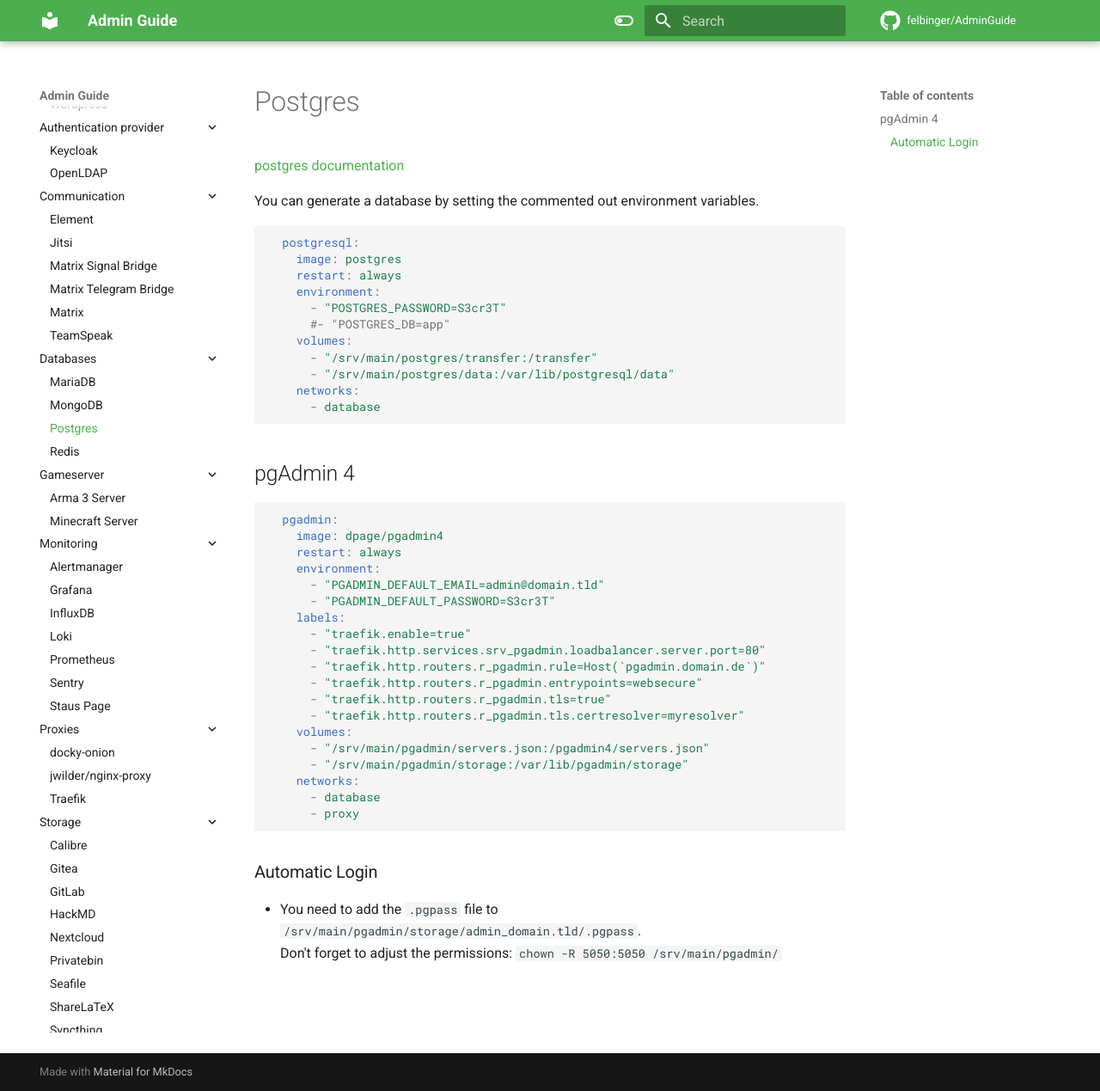
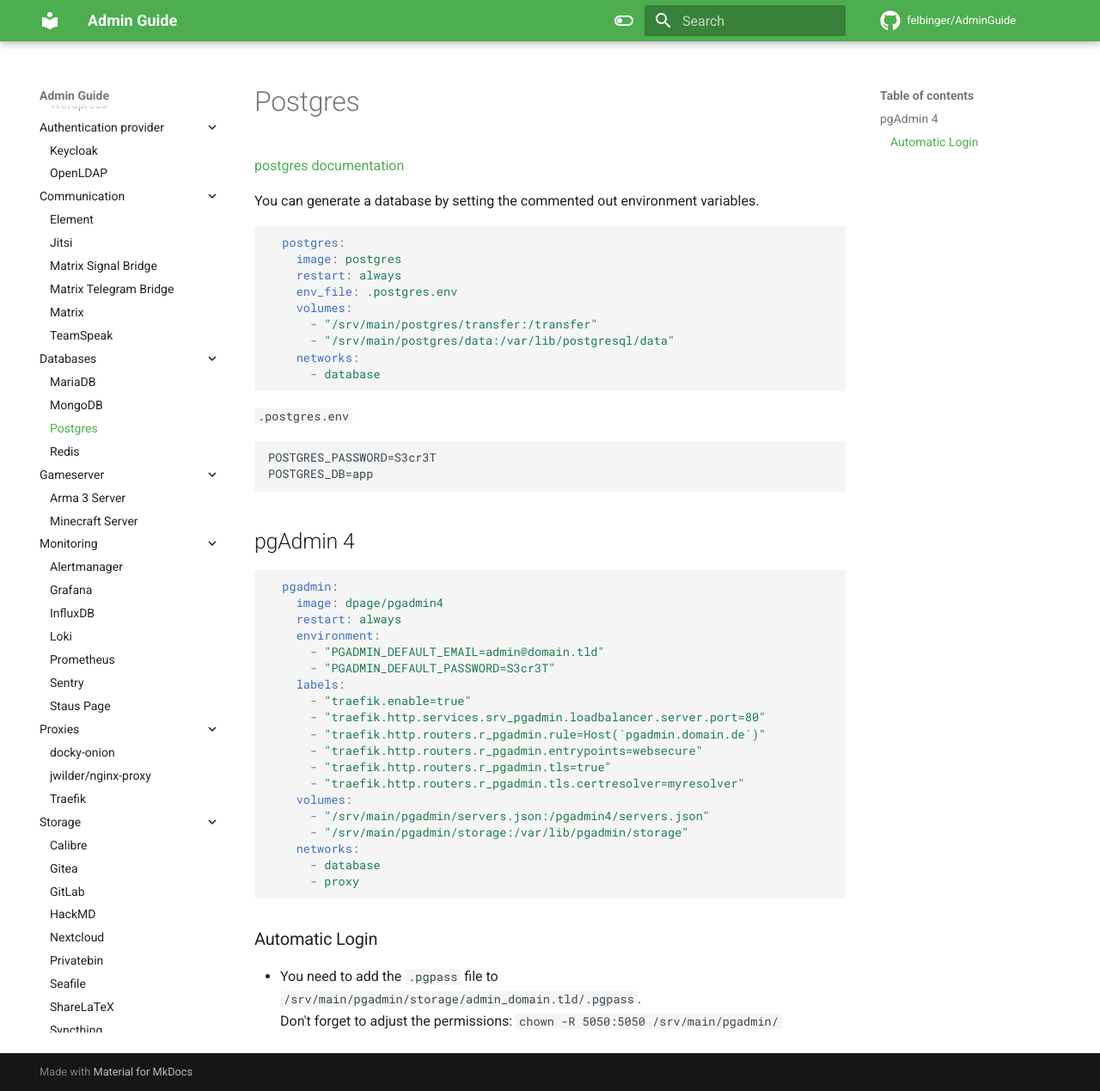
Before and after one commit to felbinger/AdminGuide, an MkDocs documentation site: the page built from docs/services/databases/postgresql.md, in a window 1280 px wide and 1269 px high. Shown: the whole window at 86% size. Built offline with MkDocs 1.6.1 and Material for MkDocs 9.7.7, drawn with Linux system fonts in a browser that asks for light colours; nearby versions of some CDN libraries; comment, search, counter and statistics services are not loaded.

Commit message:
updated postgres

````diff
--- a/docs/services/databases/postgresql.md
+++ b/docs/services/databases/postgresql.md
@@ -4,17 +4,21 @@
 
 You can generate a database by setting the commented out environment variables.
 ```yaml
-  postgresql:
+  postgres:
     image: postgres
     restart: always
-    environment:
-      - "POSTGRES_PASSWORD=S3cr3T"
-      #- "POSTGRES_DB=app"
+    env_file: .postgres.env
     volumes:
       - "/srv/main/postgres/transfer:/transfer"
       - "/srv/main/postgres/data:/var/lib/postgresql/data"
     networks:
       - database
+```
+
+`.postgres.env`
+```env
+POSTGRES_PASSWORD=S3cr3T
+POSTGRES_DB=app
 ```
 
 ## pgAdmin 4
````
